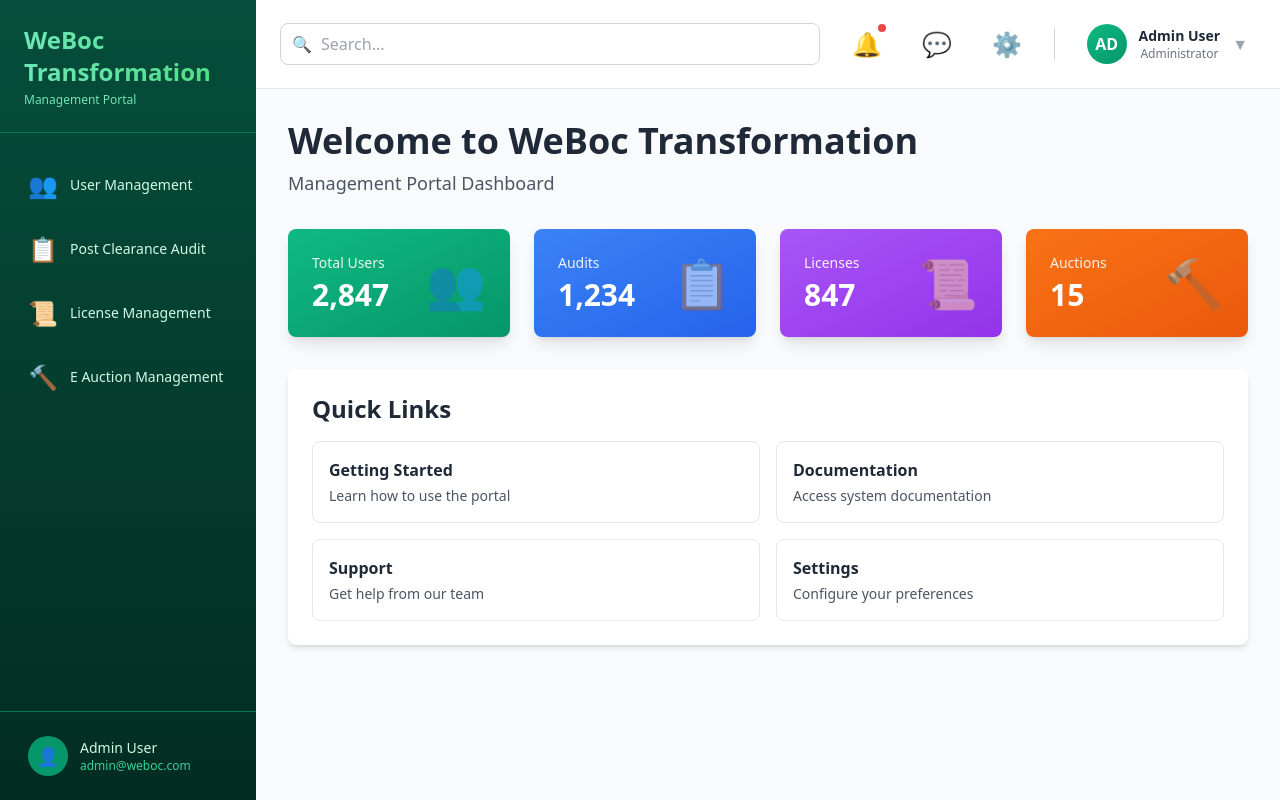
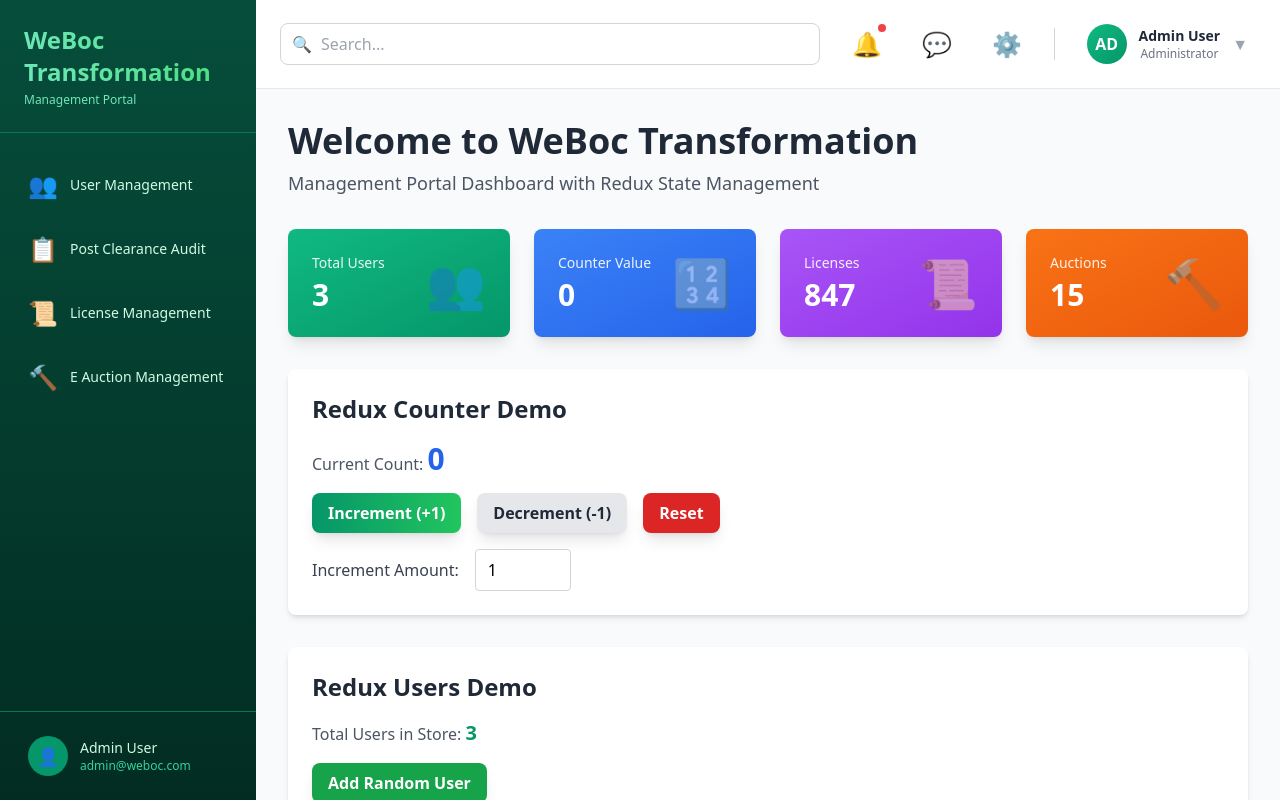
Before and after one commit to React-Micro-Frontend/custom-main, a React app: page / in a window 1280 px wide. Built offline with nearby package versions, Linux system fonts and the light colour scheme.

Commit message:
added a redux

```diff
--- a/package.json
+++ b/package.json
@@ -17,8 +17,10 @@
   "license": "ISC",
   "type": "commonjs",
   "dependencies": {
+    "@reduxjs/toolkit": "^2.11.2",
     "react": "^19.2.3",
     "react-dom": "^19.2.3",
+    "react-redux": "^9.2.0",
     "react-router-dom": "^7.11.0"
   },
   "devDependencies": {
--- a/src/App.tsx
+++ b/src/App.tsx
@@ -1,5 +1,7 @@
 import React from "react";
 import { BrowserRouter as Router, Routes, Route } from "react-router-dom";
+import { Provider } from "react-redux";
+import { store } from "./store";
 import { Sidebar } from "./components/layout/Sidebar";
 import { Navbar } from "./components/layout/Navbar";
 import { Home } from "./pages/Home";
@@ -12,6 +14,7 @@ import { ROUTES } from "./constants";
 
 export default function App() {
   return (
+    <Provider store={store}>
       <Router>
         <Routes>
           {/* Login Route - No Sidebar/Navbar */}
@@ -40,5 +43,6 @@ export default function App() {
           />
         </Routes>
       </Router>
+    </Provider>
   );
 }
--- a/src/pages/Home.tsx
+++ b/src/pages/Home.tsx
@@ -1,20 +1,93 @@
-import React from "react";
-import { PageHeader, StatCard, Card, QuickLinkCard } from "../components/shared";
+import React, { useEffect } from "react";
+import { PageHeader, StatCard, Card, QuickLinkCard, Button } from "../components/shared";
+import { useAppDispatch, useAppSelector } from "../store/hooks";
+import { increment, decrement, reset, setIncrementAmount } from "../store/slices/counterSlice";
+import { setUsers, addUser } from "../store/slices/userSlice";
 
 export const Home: React.FC = () => {
+  const dispatch = useAppDispatch();
+  const counter = useAppSelector((state) => state.counter);
+  const users = useAppSelector((state) => state.users);
+
+  useEffect(() => {
+    // Initialize some mock users
+    dispatch(setUsers([
+      { id: '1', name: 'John Doe', email: 'john@example.com', role: 'Admin' },
+      { id: '2', name: 'Jane Smith', email: 'jane@example.com', role: 'User' },
+      { id: '3', name: 'Bob Johnson', email: 'bob@example.com', role: 'Manager' },
+    ]));
+  }, [dispatch]);
+
+  const handleAddRandomUser = () => {
+    const randomId = Math.random().toString(36).substr(2, 9);
+    dispatch(addUser({
+      id: randomId,
+      name: `User ${randomId}`,
+      email: `user${randomId}@example.com`,
+      role: 'User',
+    }));
+  };
+
   return (
     <div className="p-8 bg-gray-50 min-h-screen">
       <PageHeader
         title="Welcome to WeBoc Transformation"
-        description="Management Portal Dashboard"
+        description="Management Portal Dashboard with Redux State Management"
       />
 
       <div className="grid grid-cols-1 md:grid-cols-2 lg:grid-cols-4 gap-6 mb-8">
-        <StatCard title="Total Users" value="2,847" icon="👥" color="emerald" />
-        <StatCard title="Audits" value="1,234" icon="📋" color="blue" />
+        <StatCard title="Total Users" value={users.totalCount.toString()} icon="👥" color="emerald" />
+        <StatCard title="Counter Value" value={counter.value.toString()} icon="🔢" color="blue" />
         <StatCard title="Licenses" value="847" icon="📜" color="purple" />
         <StatCard title="Auctions" value="15" icon="🔨" color="orange" />
       </div>
+
+      {/* Redux Counter Demo */}
+      <Card className="mb-8">
+        <h2 className="text-2xl font-bold text-gray-800 mb-4">Redux Counter Demo</h2>
+        <p className="text-gray-600 mb-4">
+          Current Count: <span className="text-3xl font-bold text-blue-600">{counter.value}</span>
+        </p>
+        <div className="flex gap-4 mb-4">
+          <Button variant="primary" onClick={() => dispatch(increment())}>
+            Increment (+{counter.incrementAmount})
+          </Button>
+          <Button variant="secondary" onClick={() => dispatch(decrement())}>
+            Decrement (-{counter.incrementAmount})
+          </Button>
+          <Button variant="danger" onClick={() => dispatch(reset())}>
+            Reset
+          </Button>
+        </div>
+        <div className="flex gap-4 items-center">
+          <label className="text-gray-700">Increment Amount:</label>
+          <input
+            type="number"
+            value={counter.incrementAmount}
+            onChange={(e) => dispatch(setIncrementAmount(Number(e.target.value)))}
+            className="border border-gray-300 rounded px-3 py-2 w-24"
+          />
+        </div>
+      </Card>
+
+      {/* Redux Users Demo */}
+      <Card className="mb-8">
+        <h2 className="text-2xl font-bold text-gray-800 mb-4">Redux Users Demo</h2>
+        <p className="text-gray-600 mb-4">
+          Total Users in Store: <span className="text-xl font-bold text-emerald-600">{users.totalCount}</span>
+        </p>
+        <Button variant="success" onClick={handleAddRandomUser}>
+          Add Random User
+        </Button>
+        <div className="mt-4 space-y-2">
+          {users.users.map((user) => (
+            <div key={user.id} className="p-3 bg-gray-50 rounded border border-gray-200">
+              <p className="font-semibold">{user.name}</p>
+              <p className="text-sm text-gray-600">{user.email} - {user.role}</p>
+            </div>
+          ))}
+        </div>
+      </Card>
 
       <Card>
         <h2 className="text-2xl font-bold text-gray-800 mb-4">Quick Links</h2>
--- /dev/null
+++ b/src/store/hooks.ts
@@ -0,0 +1,6 @@
+import { TypedUseSelectorHook, useDispatch, useSelector } from 'react-redux';
+import type { RootState, AppDispatch } from './index';
+
+// Use throughout your app instead of plain `useDispatch` and `useSelector`
+export const useAppDispatch = () => useDispatch<AppDispatch>();
+export const useAppSelector: TypedUseSelectorHook<RootState> = useSelector;
--- /dev/null
+++ b/src/store/index.ts
@@ -0,0 +1,13 @@
+import { configureStore } from '@reduxjs/toolkit';
+import userReducer from './slices/userSlice';
+import counterReducer from './slices/counterSlice';
+
+export const store = configureStore({
+  reducer: {
+    users: userReducer,
+    counter: counterReducer,
+  },
+});
+
+export type RootState = ReturnType<typeof store.getState>;
+export type AppDispatch = typeof store.dispatch;
--- /dev/null
+++ b/src/store/slices/counterSlice.ts
@@ -0,0 +1,36 @@
+import { createSlice, PayloadAction } from '@reduxjs/toolkit';
+
+interface CounterState {
+  value: number;
+  incrementAmount: number;
+}
+
+const initialState: CounterState = {
+  value: 0,
+  incrementAmount: 1,
+};
+
+const counterSlice = createSlice({
+  name: 'counter',
+  initialState,
+  reducers: {
+    increment: (state) => {
+      state.value += state.incrementAmount;
+    },
+    decrement: (state) => {
+      state.value -= state.incrementAmount;
+    },
+    incrementByAmount: (state, action: PayloadAction<number>) => {
+      state.value += action.payload;
+    },
+    reset: (state) => {
+      state.value = 0;
+    },
+    setIncrementAmount: (state, action: PayloadAction<number>) => {
+      state.incrementAmount = action.payload;
+    },
+  },
+});
+
+export const { increment, decrement, incrementByAmount, reset, setIncrementAmount } = counterSlice.actions;
+export default counterSlice.reducer;
--- /dev/null
+++ b/src/store/slices/userSlice.ts
@@ -0,0 +1,56 @@
+import { createSlice, PayloadAction } from '@reduxjs/toolkit';
+
+interface User {
+  id: string;
+  name: string;
+  email: string;
+  role: string;
+}
+
+interface UserState {
+  users: User[];
+  selectedUser: User | null;
+  totalCount: number;
+  loading: boolean;
+}
+
+const initialState: UserState = {
+  users: [],
+  selectedUser: null,
+  totalCount: 0,
+  loading: false,
+};
+
+const userSlice = createSlice({
+  name: 'users',
+  initialState,
+  reducers: {
+    setUsers: (state, action: PayloadAction<User[]>) => {
+      state.users = action.payload;
+      state.totalCount = action.payload.length;
+    },
+    addUser: (state, action: PayloadAction<User>) => {
+      state.users.push(action.payload);
+      state.totalCount += 1;
+    },
+    updateUser: (state, action: PayloadAction<User>) => {
+      const index = state.users.findIndex(u => u.id === action.payload.id);
+      if (index !== -1) {
+        state.users[index] = action.payload;
+      }
+    },
+    deleteUser: (state, action: PayloadAction<string>) => {
+      state.users = state.users.filter(u => u.id !== action.payload);
+      state.totalCount -= 1;
+    },
+    selectUser: (state, action: PayloadAction<User | null>) => {
+      state.selectedUser = action.payload;
+    },
+    setLoading: (state, action: PayloadAction<boolean>) => {
+      state.loading = action.payload;
+    },
+  },
+});
+
+export const { setUsers, addUser, updateUser, deleteUser, selectUser, setLoading } = userSlice.actions;
+export default userSlice.reducer;
--- a/webpack.config.js
+++ b/webpack.config.js
@@ -52,7 +52,11 @@ module: {
         "./Button": "./src/components/shared/Button.tsx",
         "./Avatar": "./src/components/shared/Avatar.tsx",
         "./LoadingSpinner": "./src/components/shared/LoadingSpinner.tsx",
-        "./QuickLinkCard": "./src/components/shared/QuickLinkCard.tsx"
+        "./QuickLinkCard": "./src/components/shared/QuickLinkCard.tsx",
+        "./store": "./src/store/index.ts",
+        "./store/hooks": "./src/store/hooks.ts",
+        "./store/slices/userSlice": "./src/store/slices/userSlice.ts",
+        "./store/slices/counterSlice": "./src/store/slices/counterSlice.ts"
       },
       shared: {
         react: {
@@ -66,6 +70,16 @@ module: {
           eager: true,
           strictVersion: false,
           requiredVersion: "^18.2.0 || ^19.0.0"
+        },
+        "react-redux": {
+          singleton: true,
+          eager: true,
+          strictVersion: false
+        },
+        "@reduxjs/toolkit": {
+          singleton: true,
+          eager: true,
+          strictVersion: false
         },
         "@babel/core": { singleton: true, eager: true, strictVersion: false },
         "@babel/preset-env": { singleton: true, eager: true, strictVersion: false },
```
Also changed, not shown: 1 other file (tests, documents, lock files or other folders). Lines whose indentation alone changed are shown as unchanged.
